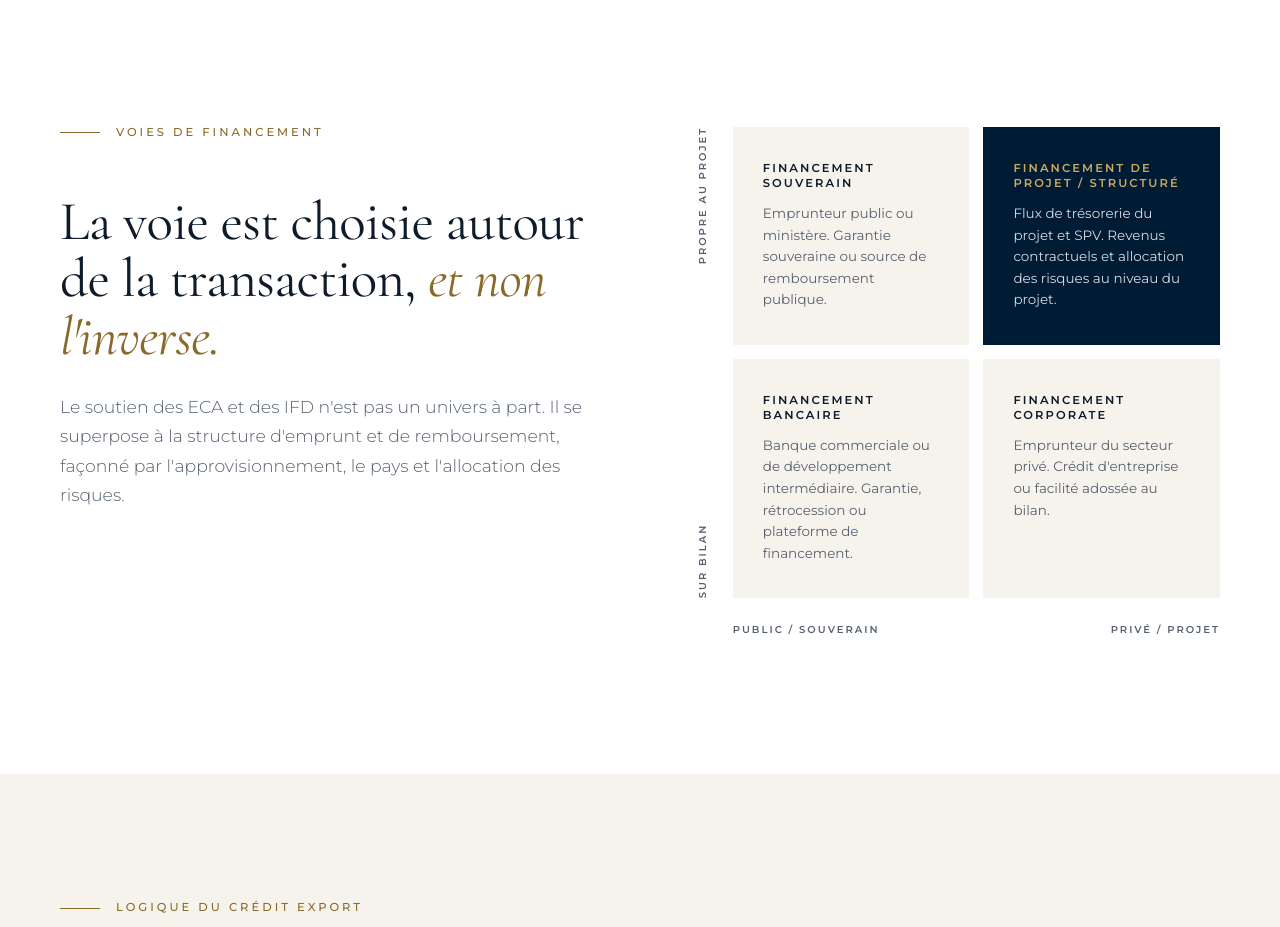
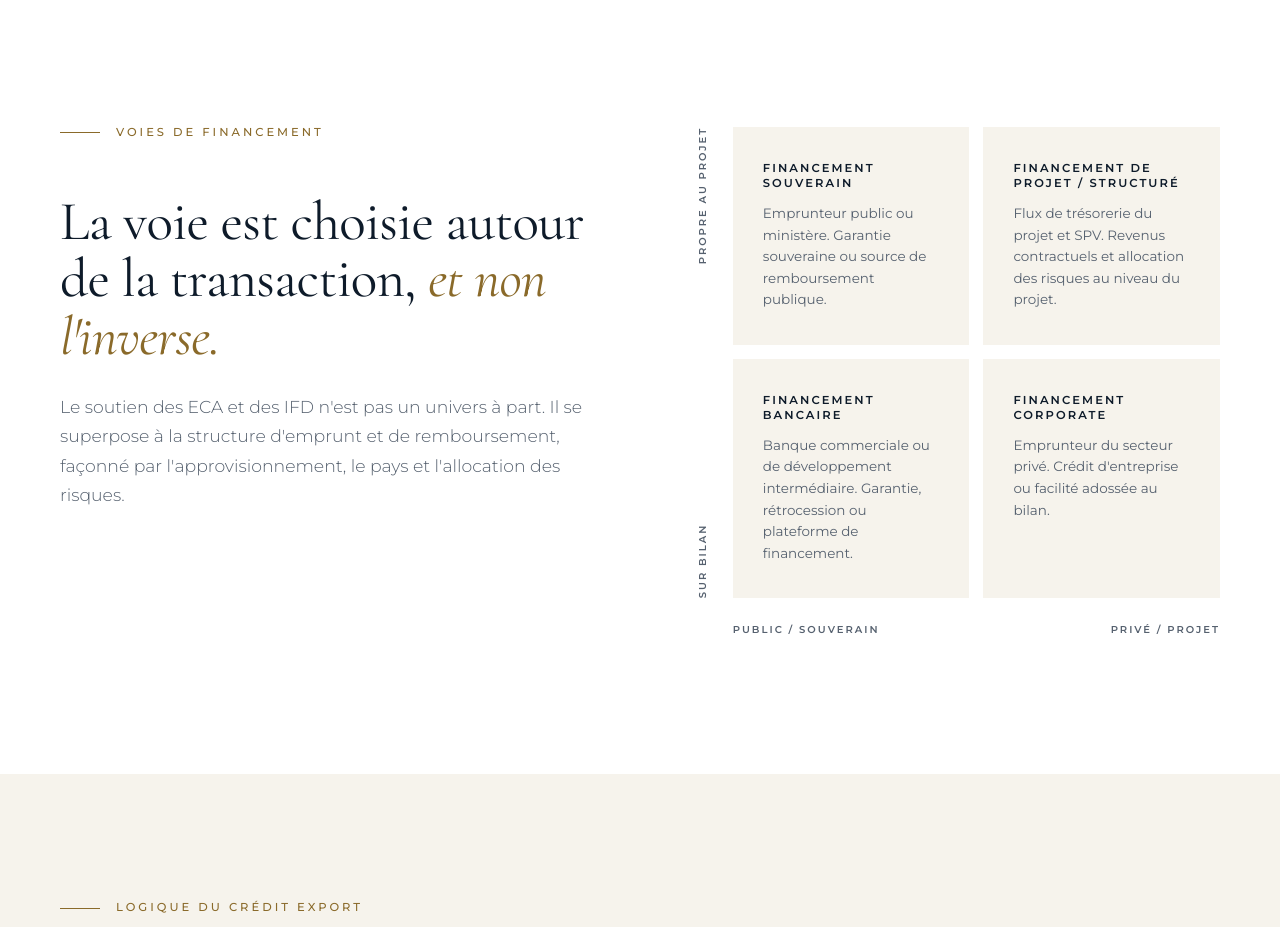
Before and after one commit to ntufekci-ux/csm2-site, a plain HTML site: page fr/services.html in a window 1280 px wide. Shown: the part 3960-4887 px from the top of the page. Drawn offline with nearby package versions, Linux system fonts and the light colour scheme.

Commit message:
v2.9.5: uniform financing matrix cells (fr)

```diff
--- a/fr/services.html
+++ b/fr/services.html
@@ -107,7 +107,7 @@
 <div class="mx" data-r="s">
 <div class="y"><span>Sur bilan</span><span>Propre au projet</span></div>
 <div class="cell"><b>Financement souverain</b><p>Emprunteur public ou ministère. Garantie souveraine ou source de remboursement publique.</p></div>
-<div class="cell k"><b>Financement de projet / structuré</b><p>Flux de trésorerie du projet et SPV. Revenus contractuels et allocation des risques au niveau du projet.</p></div>
+<div class="cell"><b>Financement de projet / structuré</b><p>Flux de trésorerie du projet et SPV. Revenus contractuels et allocation des risques au niveau du projet.</p></div>
 <div class="cell"><b>Financement bancaire</b><p>Banque commerciale ou de développement intermédiaire. Garantie, rétrocession ou plateforme de financement.</p></div>
 <div class="cell"><b>Financement corporate</b><p>Emprunteur du secteur privé. Crédit d'entreprise ou facilité adossée au bilan.</p></div>
 <div class="x"><span>Public / souverain</span><span>Privé / projet</span></div>
```
